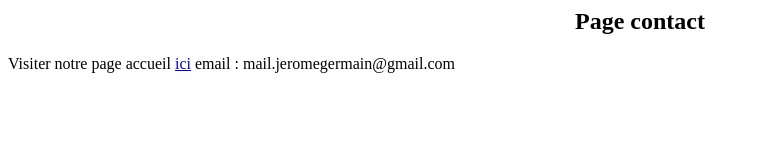
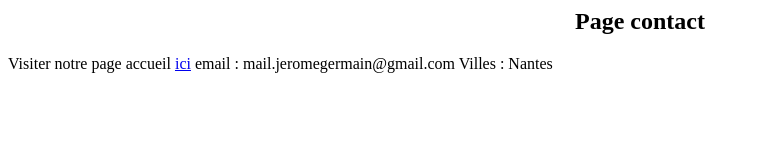
Before and after one commit to JeromeGermain/projetforma, a plain HTML site: page contact.html in a window 1280 px wide. Shown: the whole page, without its empty margins (0-758 px from the left). Drawn offline with Linux system fonts and the light colour scheme.

Commit message:
ajout addresse dans contact

```diff
--- a/contact.html
+++ b/contact.html
@@ -7,8 +7,8 @@
     <body>
         <h2 align="center">Page contact</h2>
         Visiter notre page accueil <a href="index.html">ici</a>
-
         email : mail.jeromegermain@gmail.com
+        Villes : Nantes
     </body>
 
 </html>
```
Lines whose indentation alone changed are shown as unchanged.
